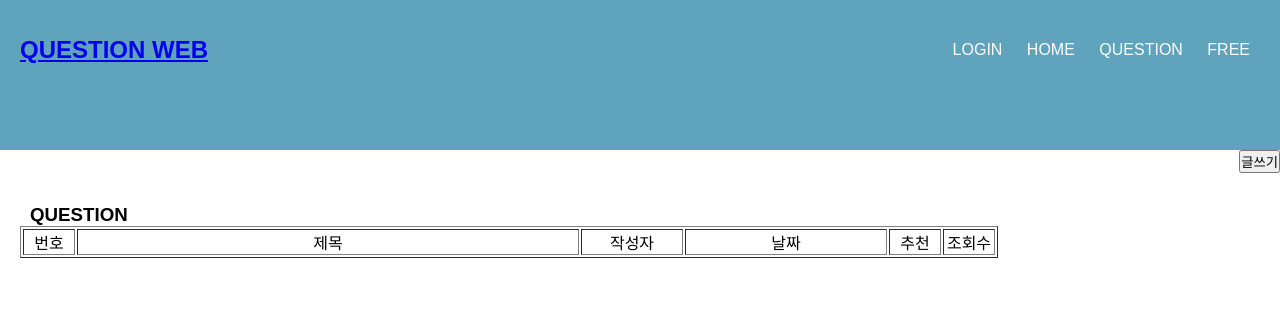
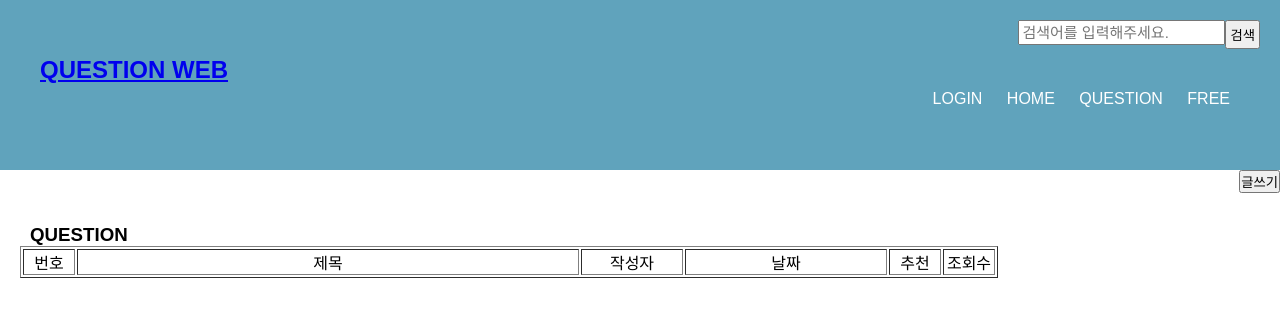
Before and after one commit to visionWWW/QuestionWeb, a PHP site: page /question.php in a window 1280 px wide. Shown: the top 317 px of the page. Run offline with PHP 8.4, Linux system fonts and the light colour scheme; data that the repository does not hold is empty.

Commit message:
Update question.php

```diff
--- a/question.php
+++ b/question.php
@@ -14,9 +14,31 @@
     <link rel="stylesheet" href="https://cdnjs.cloudflare.com/ajax/libs/font-awesome/4.7.0/css/font-awesome.min.css">
     <link rel="stylesheet" href="Style.css">
   </head>
+  <style>
+    .form{
+      width: 1000px;
+    }
+    .form > div {
+      display: flex;
+      justify-content: center;
+      padding-bottom: 7px;
+      align-items: center;
+    }
+    .menu{
+      clear: right;
+      float: right;
+      line-height: 100px;
+    }
+  </style>
   <body>
-
-    <div class="header">
+    <div class="header" style="padding-top: 20px;">
+      <div class="search" >
+        <form method="GET" action="search.php">
+          <input type="submit" value="검색" style="float: right; padding: 3px;">
+          <input type="text" name="keyword" placeholder="검색어를 입력해주세요." style="display:inline-block; font-size:15px; padding:2px; float: right;">
+        </form>
+    </div>
+   <div class="header">
       <h2 class="logo"><a href="index.php">Question Web</a></h2>
       <input type="checkbox" id="chk">
       <label for="chk" class="show-menu-btn">
@@ -41,13 +63,13 @@
         </label>
       </ul>
 
-
+</div>
     </div>
 <button type="button" onclick="location.href='ask.php'" style="float: right;">글쓰기</button>
 <br><br><br>
-<h3 style="margin-left:30px">QUESTION</h3>
+<h3 style="margin-left:30px;color:black;">QUESTION</h3>
     <div class="content">
-      <table border="1">
+      <table border="1" style="color:black;">
         <thead align="center">
           <tr>
             <td width="50">번호</td>
```
